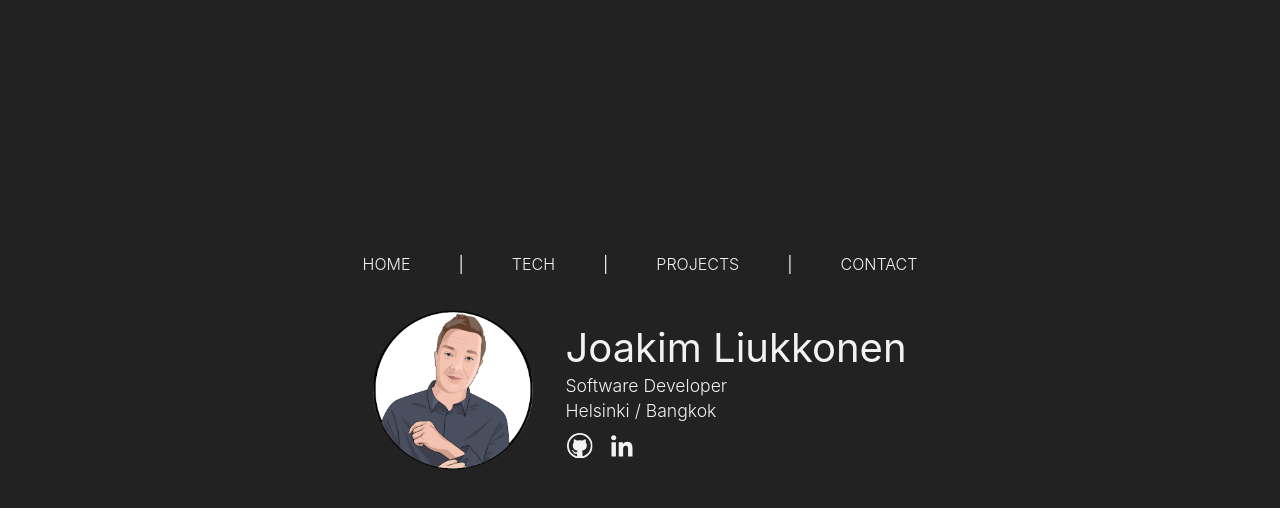
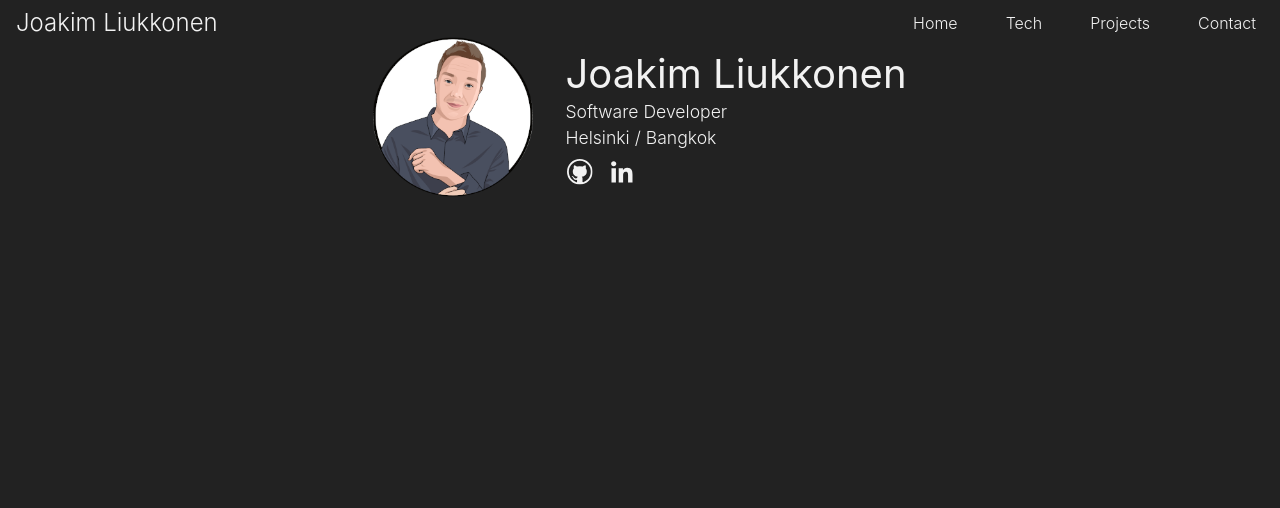
Before and after one commit to c00di/my-portfolio, a Next.js app: page / in a window 1280 px wide. Shown: the top 508 px of the page. Built offline with nearby package versions, Linux system fonts and the light colour scheme.

Commit message:
Restyle Navbar.

```diff
--- a/styles/globals.css
+++ b/styles/globals.css
@@ -39,3 +39,8 @@ input,
     Ubuntu, Cantarell, Fira Sans, Droid Sans, Helvetica Neue, sans-serif;
   font-size: 1.1rem;
 }
+
+.main-layout {
+  width: 100vw;
+  height: 100vh;
+}
--- a/ui/components/Navbar.comp.tsx
+++ b/ui/components/Navbar.comp.tsx
@@ -3,49 +3,69 @@ import Link from 'next/link'
 const Navbar = () => {
   return (
     <>
-      <div className='container'>
-        <div className='link-container'>
+      <div className='container navbar-container'>
+
+        <div className="site-name">
+          <h1>Joakim Liukkonen</h1>
+        </div>
+
+        <div className="nav-links">
+          <div className='link-element'>
             <Link href='/'>
               <a className='link'>Home</a>
             </Link>
           </div>
-        {'|'}
-        <div className='link-container'>
+          {/* {'|'} */}
+          <div className='link-element'>
             <Link href='/tech'>
               <a className='link'>Tech</a>
             </Link>
           </div>
-        {'|'}
-        <div className='link-container'>
+          {/* {'|'} */}
+          <div className='link-element'>
             <Link href='/projects'>
               <a className='link'>Projects</a>
             </Link>
           </div>
-        {'|'}
-        <div className='link-container'>
+          {/* {'|'} */}
+          <div className='link-element'>
             <Link href='/contact'>
               <a className='link'>Contact</a>
             </Link>
           </div>
         </div>
 
+      </div>
+
       {/* STYLES */}
       <style jsx>{`
-        .container {
+        .navbar-container {
+          display: flex;
+          flex-direction: row;
+          justify-content: space-between;
+          padding: 0;
+          margin: 0.5rem 0 0 1rem;
+        }
+
+        .site-name > h1 {
+          font-size: 1.5rem;
+          margin: 0;
+          padding: 0
+        }
+
+        .nav-links {
           display: flex;
           flex-direction: row;
           align-items: center;
-          justify-content: center;
+          justify-content: flex-end;
           padding: 0;
-          margin: 0 0 2.3rem;
         }
 
         a.link {
           color: #f2f2f2;
           font-weight: 300;
-          padding: 0.5rem 2rem;
+          padding: 0.5rem;
           margin: 0 1rem;
-          text-transform: uppercase;
           border-bottom: none;
           transition-duration: 0.2s;
         }
```
Lines whose indentation alone changed are shown as unchanged.
